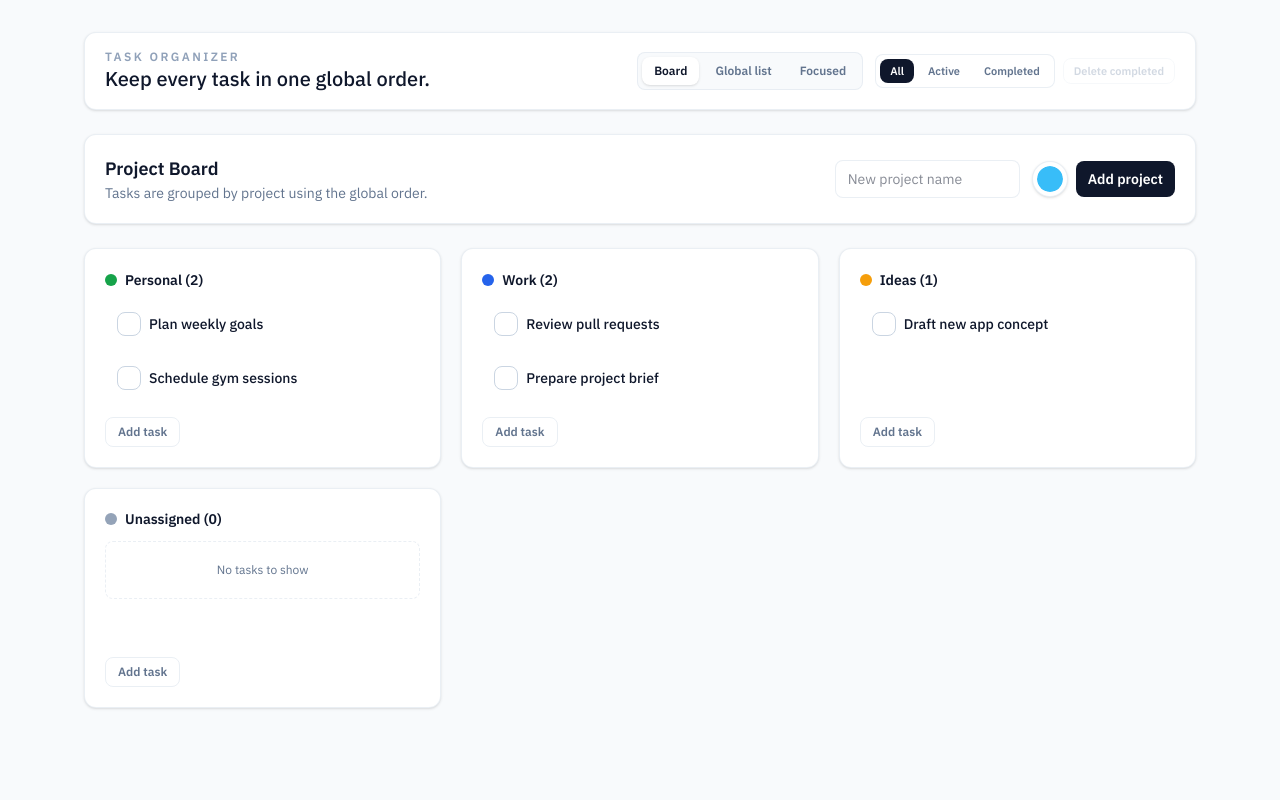
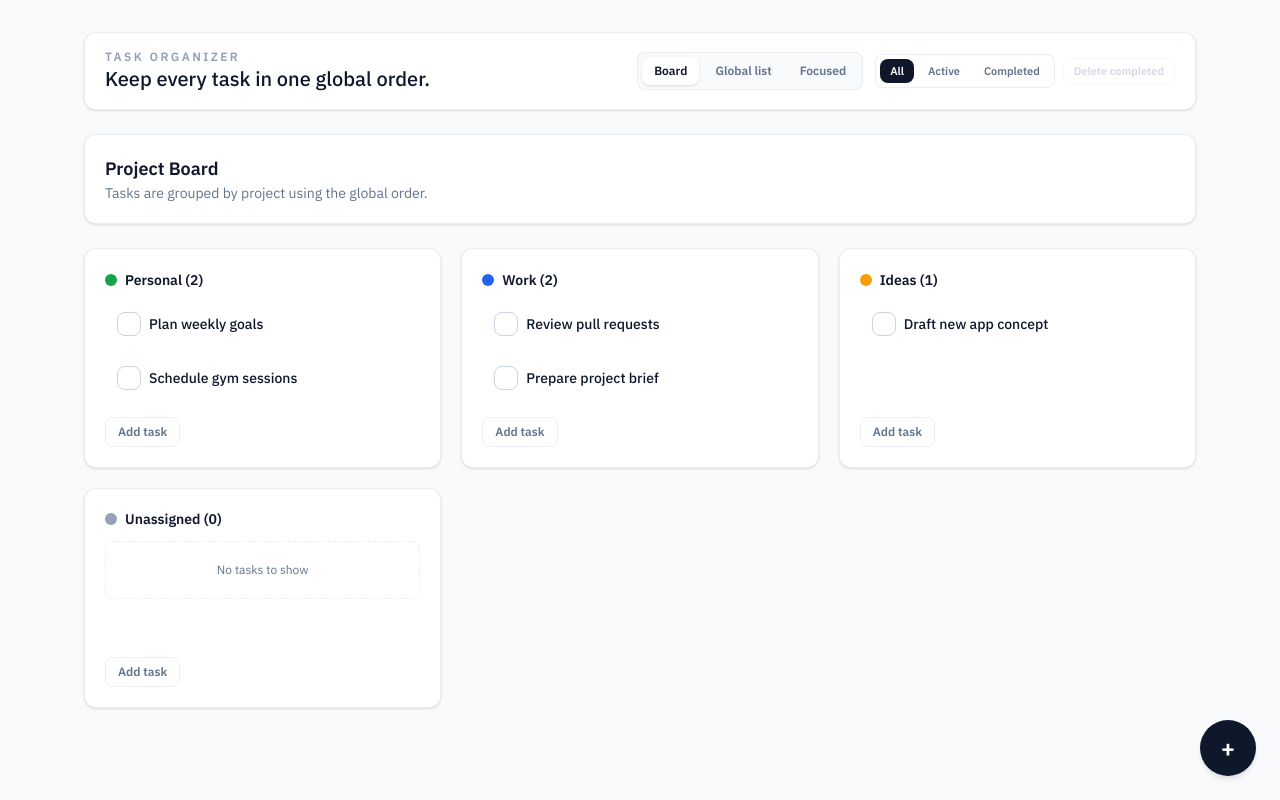
Before and after one commit to charlesferreira/task-management, a React (Vite) app: page / in a window 1280 px wide. Built offline with nearby package versions, Linux system fonts and the light colour scheme.

Commit message:
feat: add project creation form with toggle functionality in BoardView; enhance task addition experience in ListView

```diff
--- a/src/pages/BoardView.tsx
+++ b/src/pages/BoardView.tsx
@@ -38,12 +38,14 @@ const BoardView = ({
 }: BoardViewProps) => {
   const [name, setName] = useState("");
   const [color, setColor] = useState("#38bdf8");
+  const [showProjectForm, setShowProjectForm] = useState(false);
 
   const handleCreate = () => {
     const trimmed = name.trim();
     if (!trimmed) return;
     onCreateProject(trimmed, color || "#38bdf8");
     setName("");
+    setShowProjectForm(false);
   };
 
   return (
@@ -56,35 +58,6 @@ const BoardView = ({
           <p className="text-sm text-slate-500">
             Tasks are grouped by project using the global order.
           </p>
-        </div>
-        <div className="flex flex-col gap-3 sm:flex-row sm:items-center">
-          <input
-            value={name}
-            onChange={(event) => setName(event.target.value)}
-            onKeyDown={(event) => {
-              if (event.key === "Enter") handleCreate();
-            }}
-            placeholder="New project name"
-            className="w-full rounded-lg border border-slate-200/70 bg-white px-3 py-2 text-sm text-slate-900 outline-none focus:border-slate-400"
-          />
-          <div className="flex items-center gap-2">
-            <div className="h-9 w-9 rounded-full border border-slate-200/70 bg-white p-1 shadow-sm">
-              <input
-                type="color"
-                value={color}
-                onChange={(event) => setColor(event.target.value)}
-                className="h-full w-full cursor-pointer appearance-none overflow-hidden rounded-full border-0 p-0"
-                aria-label="Project color"
-              />
-            </div>
-            <button
-              type="button"
-              onClick={handleCreate}
-              className="min-w-max rounded-lg bg-slate-900 px-3 py-2 text-sm font-semibold text-white"
-            >
-              Add project
-            </button>
-          </div>
         </div>
       </header>
       <ProjectBoard
@@ -100,6 +73,49 @@ const BoardView = ({
         onUpdateTaskTitle={onUpdateTaskTitle}
         onUpdateProject={onUpdateProject}
       />
+      {showProjectForm ? (
+        <div className="fixed bottom-24 right-6 z-40 w-[min(420px,calc(100vw-3rem))] rounded-xl border border-slate-200/70 bg-white p-5 shadow-md">
+          <div className="flex flex-col gap-3">
+            <input
+              value={name}
+              onChange={(event) => setName(event.target.value)}
+              onKeyDown={(event) => {
+                if (event.key === "Enter") handleCreate();
+                if (event.key === "Escape") setShowProjectForm(false);
+              }}
+              placeholder="New project name"
+              className="w-full rounded-lg border border-slate-200/70 bg-white px-3 py-2 text-sm text-slate-900 outline-none focus:border-slate-400"
+              autoFocus
+            />
+            <div className="flex items-center gap-2">
+              <div className="h-10 w-10 rounded-full border border-slate-200/70 bg-white p-1 shadow-sm">
+                <input
+                  type="color"
+                  value={color}
+                  onChange={(event) => setColor(event.target.value)}
+                  className="h-full w-full cursor-pointer appearance-none overflow-hidden rounded-full border-0 p-0"
+                  aria-label="Project color"
+                />
+              </div>
+              <button
+                type="button"
+                onClick={handleCreate}
+                className="min-w-max rounded-lg bg-slate-900 px-3 py-2 text-sm font-semibold text-white"
+              >
+                Add
+              </button>
+            </div>
+          </div>
+        </div>
+      ) : null}
+      <button
+        type="button"
+        onClick={() => setShowProjectForm((prev) => !prev)}
+        className="fixed bottom-6 right-6 z-40 flex h-14 w-14 items-center justify-center rounded-full bg-slate-900 text-2xl font-semibold text-white shadow-md transition hover:translate-y-[-1px]"
+        aria-label="Add project"
+      >
+        +
+      </button>
     </section>
   );
 };
--- a/src/pages/ListView.tsx
+++ b/src/pages/ListView.tsx
@@ -54,28 +54,30 @@ const ListView = ({
           Reordering here updates every project view instantly.
         </p>
       </header>
-      <div className="flex items-center justify-end">
-        <button
-          type="button"
-          onClick={() => setShowCreate((prev) => !prev)}
-          className="rounded-lg border border-slate-200/70 bg-white px-3 py-2 text-xs font-semibold text-slate-600 shadow-sm transition hover:text-slate-900"
-        >
-          {showCreate ? "Close" : "Add task"}
-        </button>
-      </div>
+      <GlobalTaskList
+        projects={projects}
+        tasks={tasks}
+        hideHeader
+        onReorder={onReorder}
+        onToggleComplete={onToggleComplete}
+        onDeleteTask={onDeleteTask}
+        onUpdateTaskTitle={onUpdateTaskTitle}
+      />
       {showCreate ? (
-        <div className="rounded-xl border border-slate-200/70 bg-white p-5 shadow-sm">
-          <div className="flex flex-col gap-3 lg:flex-row lg:items-center">
+        <div className="fixed bottom-24 right-6 z-40 w-[min(420px,calc(100vw-3rem))] rounded-xl border border-slate-200/70 bg-white p-5 shadow-md">
+          <div className="flex flex-col gap-3">
             <input
               value={title}
               onChange={(event) => setTitle(event.target.value)}
               onKeyDown={(event) => {
                 if (event.key === "Enter") handleSubmit();
+                if (event.key === "Escape") setShowCreate(false);
               }}
               placeholder="Task title"
               className="w-full rounded-lg border border-slate-200/70 bg-white px-3 py-2 text-sm text-slate-900 outline-none focus:border-slate-400"
+              autoFocus
             />
-            <div className="flex flex-1 items-center gap-2">
+            <div className="flex items-center gap-2">
               <select
                 value={selectedProject}
                 onChange={(event) => setSelectedProject(event.target.value)}
@@ -95,21 +97,20 @@ const ListView = ({
                 onClick={handleSubmit}
                 className="min-w-max rounded-lg bg-slate-900 px-3 py-2 text-sm font-semibold text-white"
               >
-                Add task
+                Add
               </button>
             </div>
           </div>
         </div>
       ) : null}
-      <GlobalTaskList
-        projects={projects}
-        tasks={tasks}
-        hideHeader
-        onReorder={onReorder}
-        onToggleComplete={onToggleComplete}
-        onDeleteTask={onDeleteTask}
-        onUpdateTaskTitle={onUpdateTaskTitle}
-      />
+      <button
+        type="button"
+        onClick={() => setShowCreate((prev) => !prev)}
+        className="fixed bottom-6 right-6 z-40 flex h-14 w-14 items-center justify-center rounded-full bg-slate-900 text-2xl font-semibold text-white shadow-md transition hover:translate-y-[-1px]"
+        aria-label="Add task"
+      >
+        +
+      </button>
     </section>
   );
 };
```
